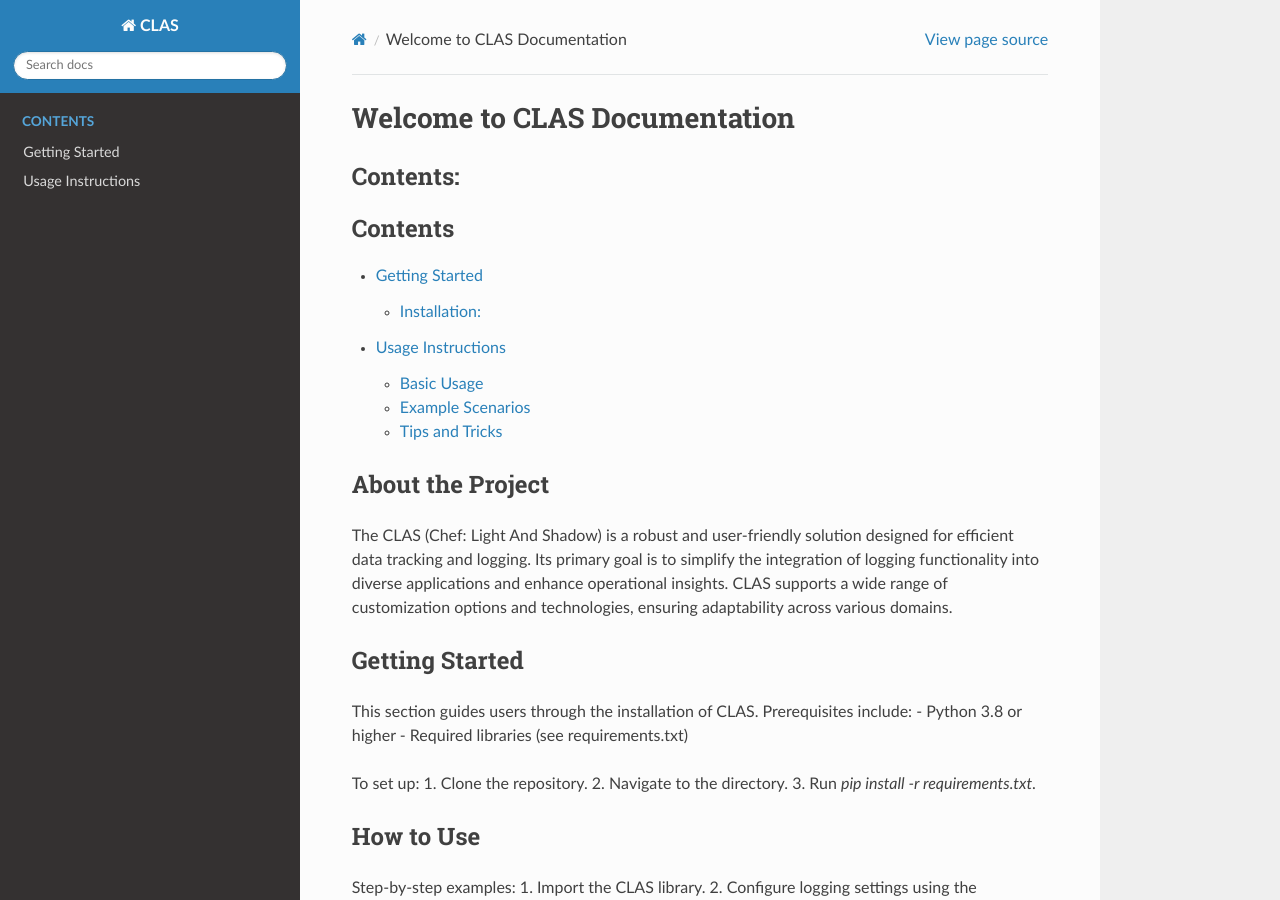
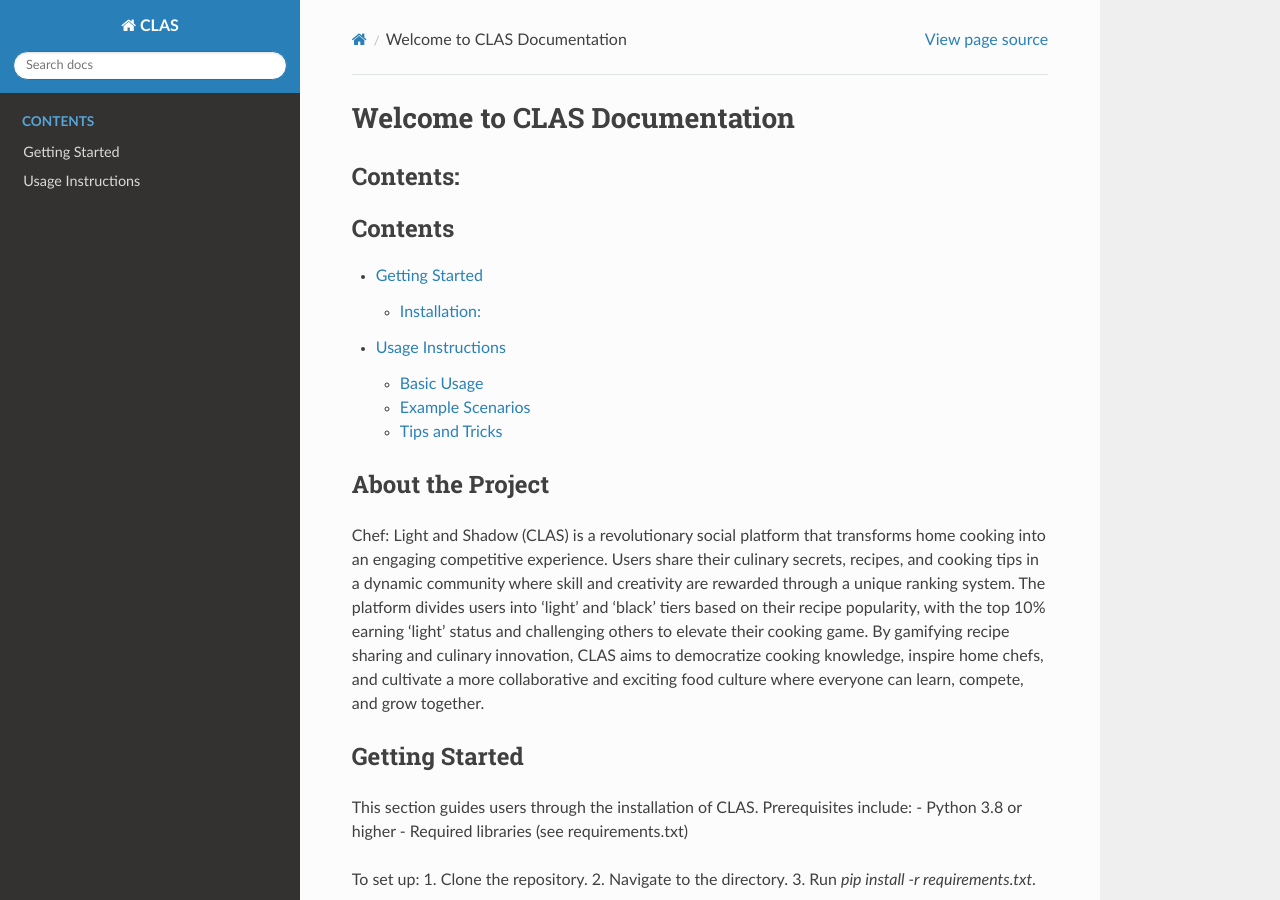
Before and after one commit to YooHyun-Kim/CLAS, a Sphinx documentation site: the page built from docs/source/index.rst, in a window 1280 px wide and 900 px high. Built offline with Sphinx 7.4.7 and the Read the Docs theme 3.1.0, drawn with Linux system fonts in a browser that asks for light colours; pages that are not in the unit, such as notebooks, are missing from menus.

Commit message:
Update index.rst

```diff
--- a/docs/source/index.rst
+++ b/docs/source/index.rst
@@ -26,7 +26,7 @@ Contents:
 About the Project
 -----------------
 
-The CLAS (Chef: Light And Shadow) is a robust and user-friendly solution designed for efficient data tracking and logging. Its primary goal is to simplify the integration of logging functionality into diverse applications and enhance operational insights. CLAS supports a wide range of customization options and technologies, ensuring adaptability across various domains.
+Chef: Light and Shadow (CLAS) is a revolutionary social platform that transforms home cooking into an engaging competitive experience. Users share their culinary secrets, recipes, and cooking tips in a dynamic community where skill and creativity are rewarded through a unique ranking system. The platform divides users into 'light' and 'black' tiers based on their recipe popularity, with the top 10% earning 'light' status and challenging others to elevate their cooking game. By gamifying recipe sharing and culinary innovation, CLAS aims to democratize cooking knowledge, inspire home chefs, and cultivate a more collaborative and exciting food culture where everyone can learn, compete, and grow together.
 
 Getting Started
 ---------------
```
